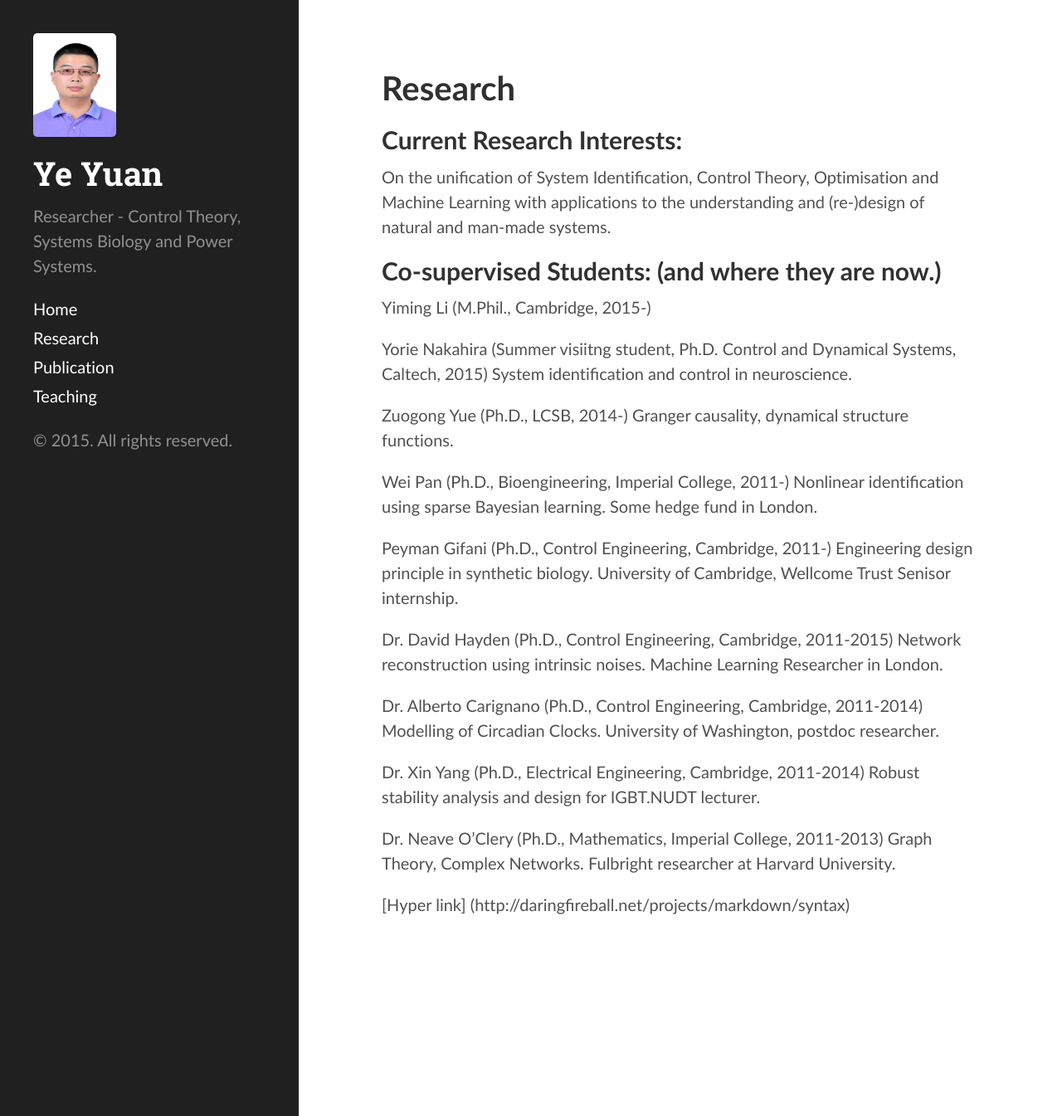
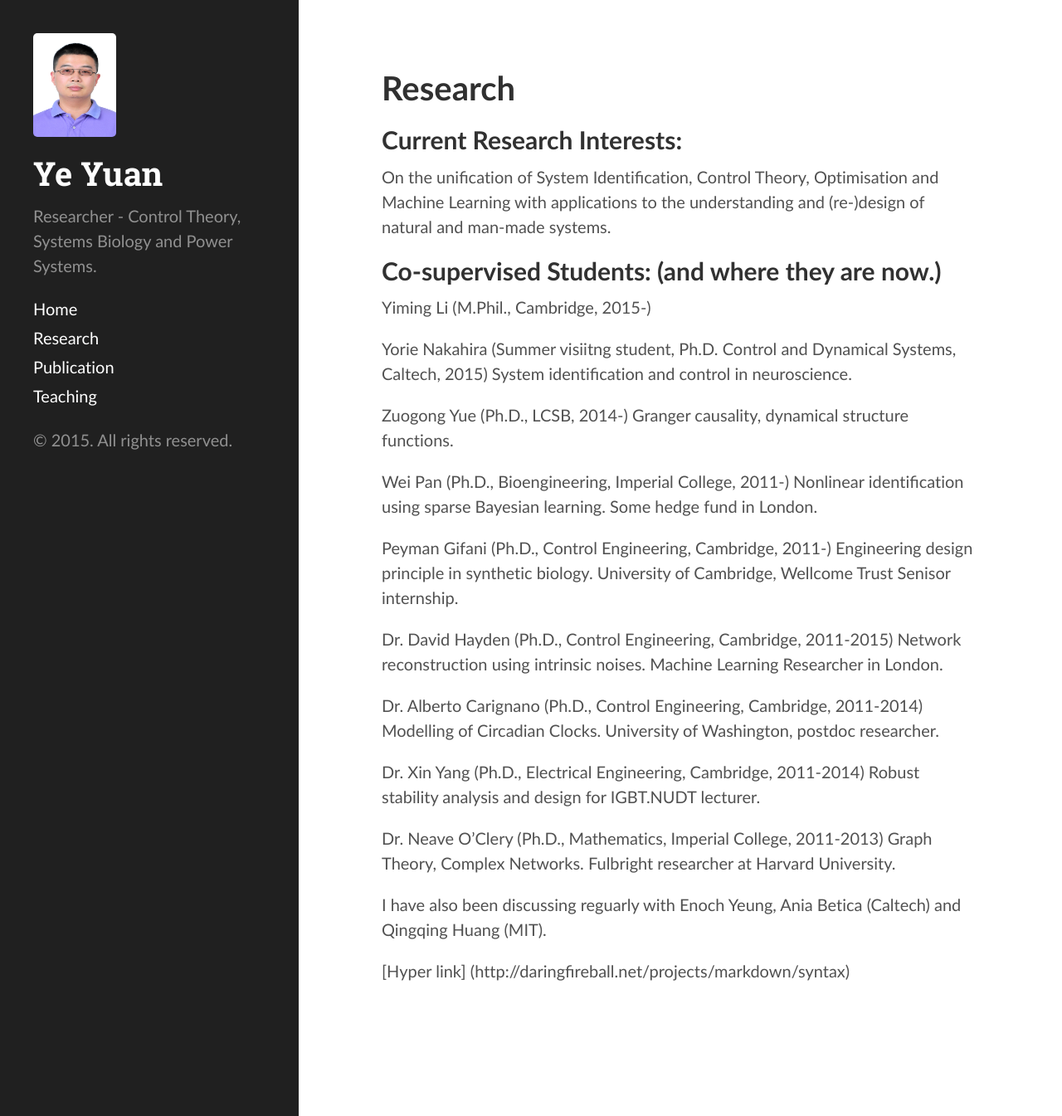
Before and after one commit to yy311/yy311.github.io, a Jekyll site: the page built from research.md, in a window 1280 px wide and 1345 px high. Shown: the whole window at 83% size. Built offline with Jekyll 4.4.1, drawn with Linux system fonts in a browser that asks for light colours.

Commit message:
Update research.md

```diff
--- a/research.md
+++ b/research.md
@@ -27,4 +27,6 @@ Dr. Xin Yang (Ph.D., Electrical Engineering, Cambridge, 2011-2014) Robust stabil
 
 Dr. Neave O'Clery (Ph.D., Mathematics, Imperial College, 2011-2013) Graph Theory, Complex Networks. Fulbright researcher at Harvard University.
 
+I have also been discussing reguarly with Enoch Yeung, Ania Betica (Caltech) and Qingqing Huang (MIT).
+
 [Hyper link] (http://daringfireball.net/projects/markdown/syntax)
```
